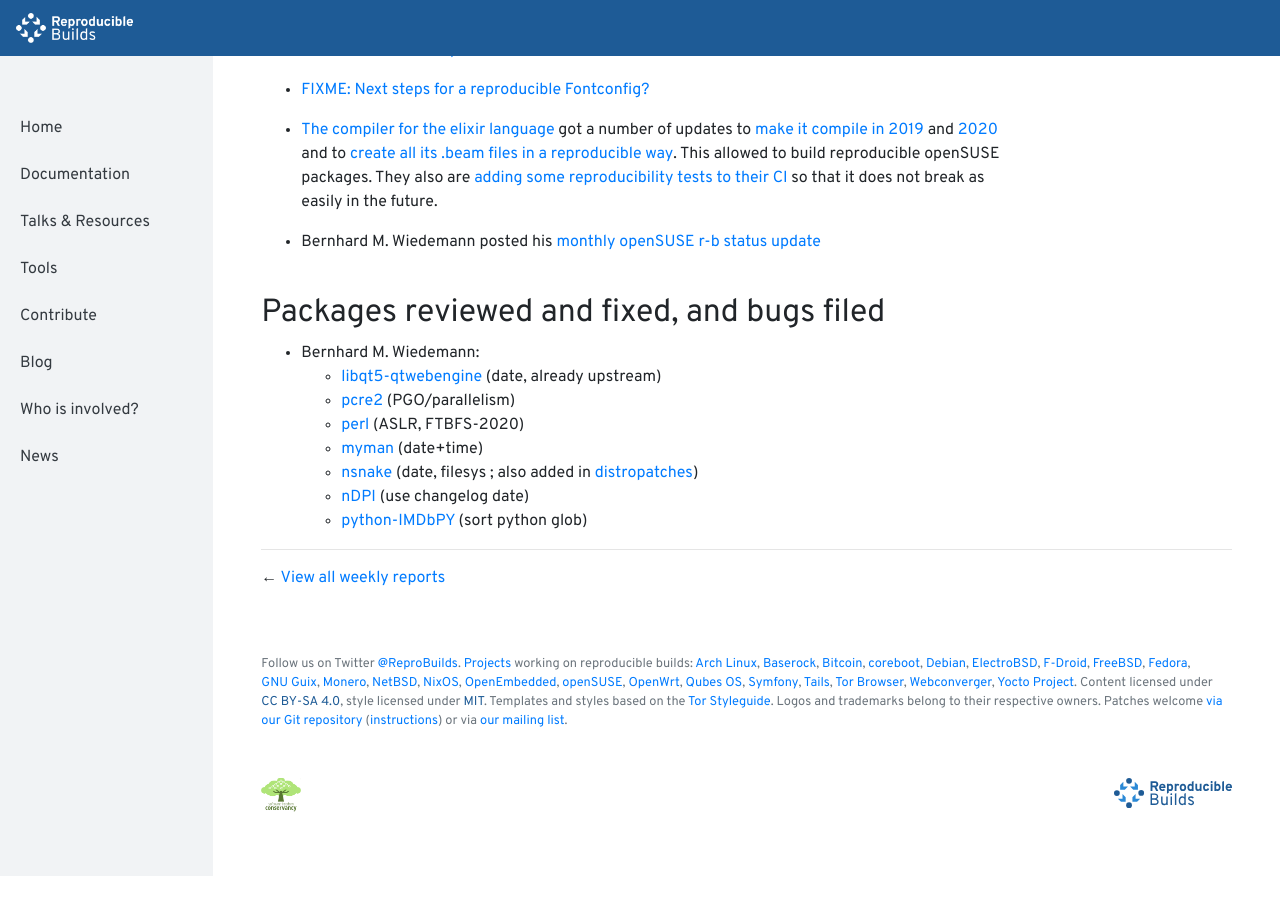
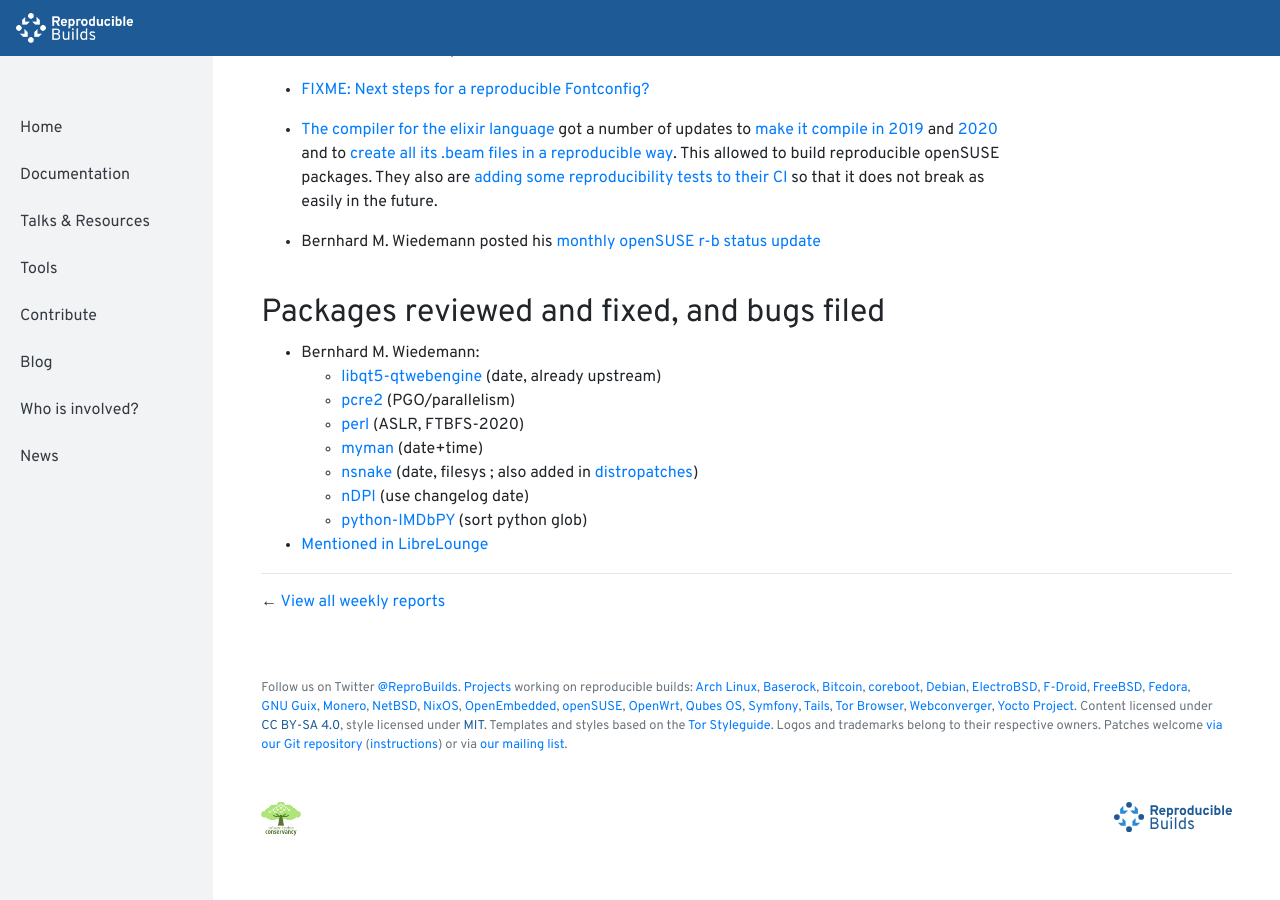
Before and after one commit to prototypefund/reproducible-website, a Jekyll site: the page built from _blog/posts/196.md, in a window 1280 px wide and 900 px high, scrolled down 589 px. Built offline with Jekyll 4.4.1, drawn with Linux system fonts in a browser that asks for light colours; before the commit the page ends 1465 px from its top, so only the background shows below that.

Commit message:
196 += Mentioned in LibreLounge <https://pca.st/1MUC#t=23m00s>

```diff
--- a/_blog/posts/196.md
+++ b/_blog/posts/196.md
@@ -37,3 +37,5 @@
     * [nsnake](https://build.opensuse.org/request/show/668628) (date, filesys ; also added in [distropatches](https://github.com/distropatches/nSnake))
     * [nDPI](https://github.com/ntop/nDPI/pull/662) (use changelog date)
     * [python-IMDbPY](https://github.com/alberanid/imdbpy/pull/202) (sort python glob)
+
+* [Mentioned in LibreLounge](https://pca.st/1MUC#t=23m00s)
```
